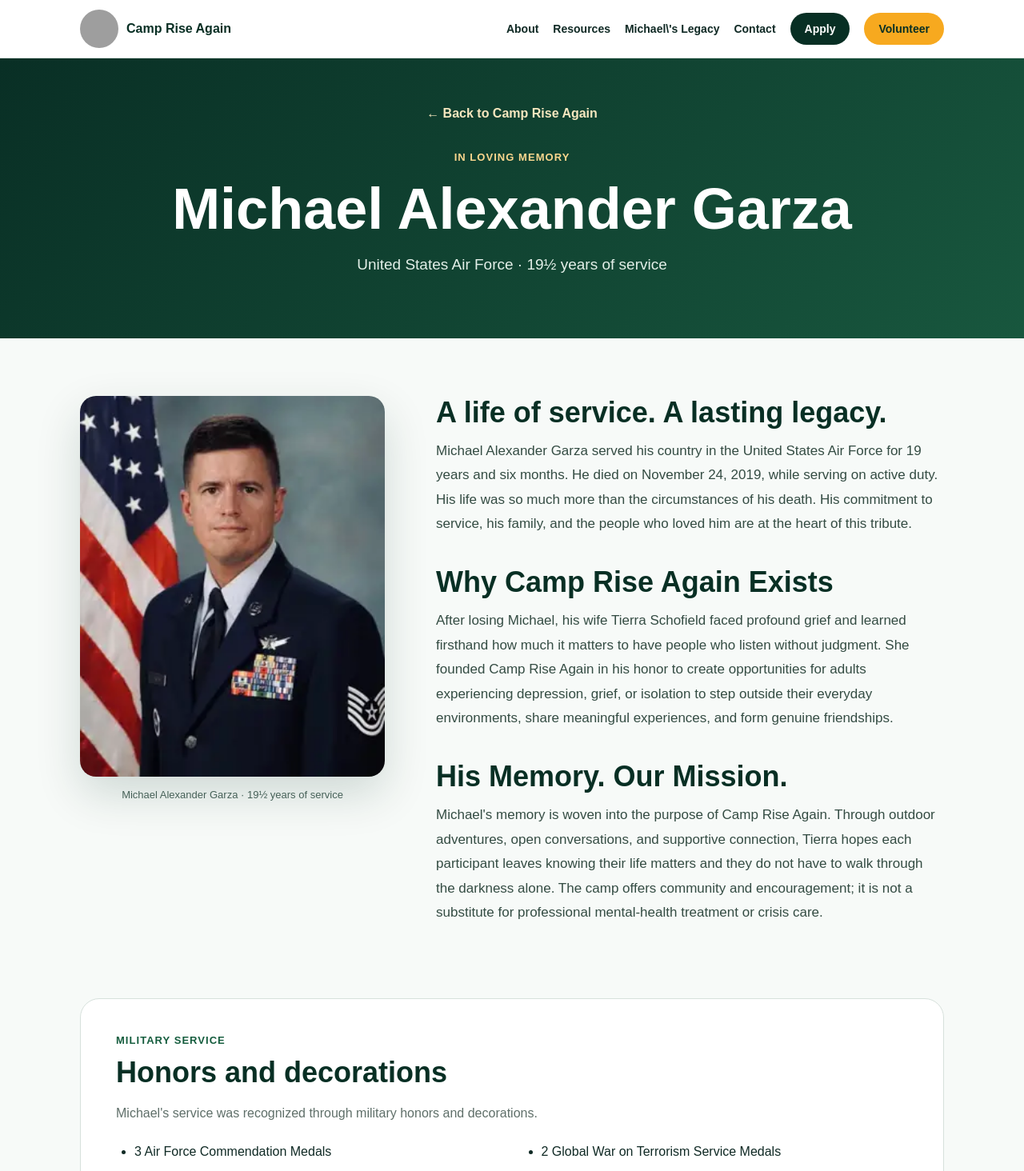
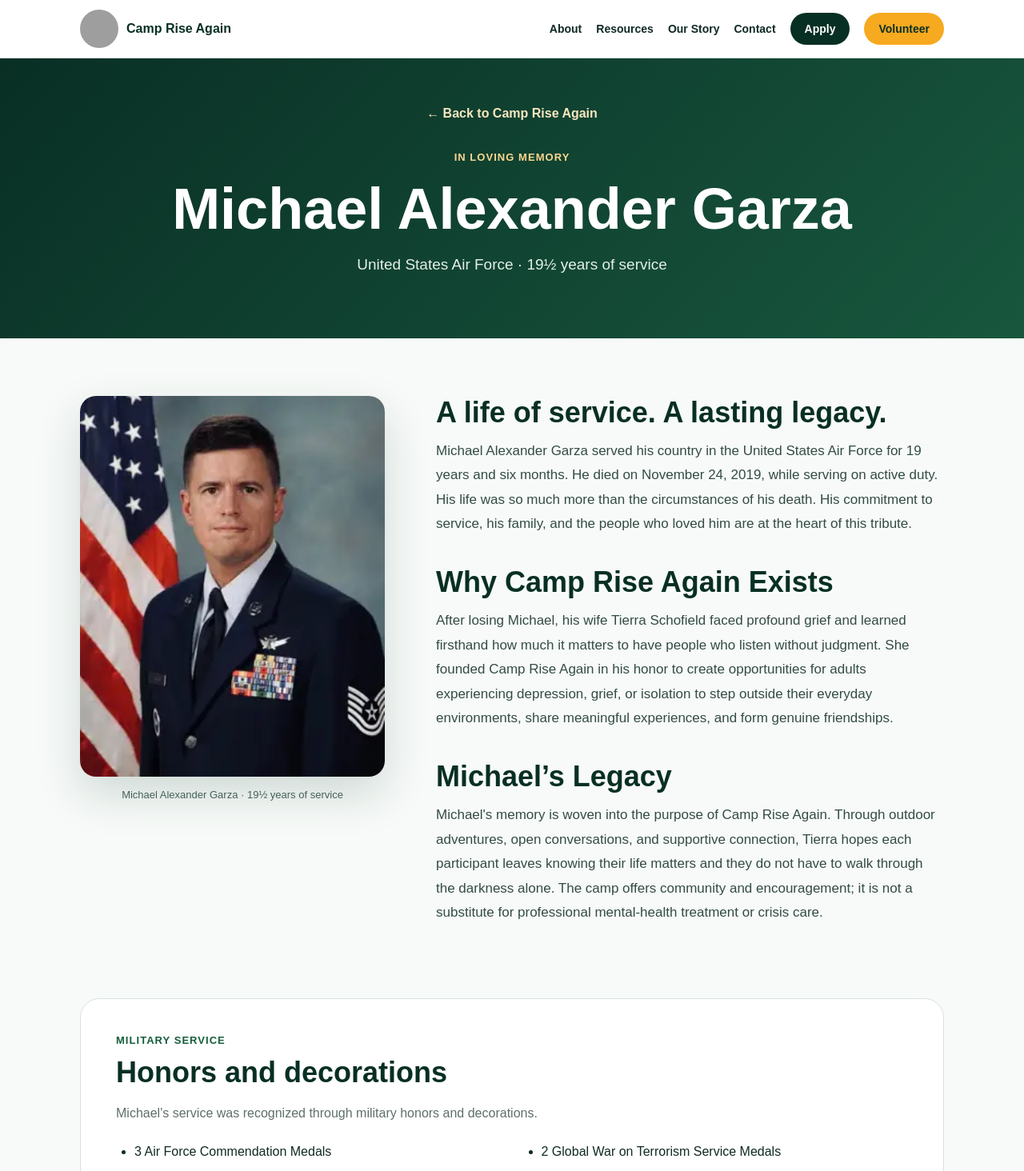
Before and after one commit to zanibethel/CampRiseAgain, a Next.js app: page /michael-garza in a window 1280 px wide. Shown: the top 1464 px of the page at 80% size. Built offline with nearby package versions, Linux system fonts and the light colour scheme; no server answers; the database is empty; grey boxes are pictures that could not be loaded.

Commit message:
Rename memorial navigation to Our Story
* Present Michael's legacy within Our Story: components/SiteHeader.tsx

* Present Michael's legacy within Our Story: components/MemorialSection.tsx

* Present Michael's legacy within Our Story: app/michael-garza/page.tsx

```diff
--- a/app/michael-garza/page.tsx
+++ b/app/michael-garza/page.tsx
@@ -3,7 +3,7 @@ import SiteHeader from "@/components/SiteHeader";
 import MemorialSection from "@/components/MemorialSection";
 
 export const metadata: Metadata = {
-  title: "Michael Alexander Garza's Legacy | Camp Rise Again",
+  title: "Our Story | Michael Alexander Garza | Camp Rise Again",
   description: "Learn how Michael Alexander Garza's life and 19½ years of Air Force service inspired Tierra Schofield to establish Camp Rise Again.",
 };
 
--- a/components/MemorialSection.tsx
+++ b/components/MemorialSection.tsx
@@ -84,7 +84,7 @@ export default function MemorialSection({ variant }: { variant: "home" | "page"
             <p>{memorial.intro}</p>
             <h2>Why Camp Rise Again Exists</h2>
             <p>{memorial.tierra_story}</p>
-            <h2>His Memory. Our Mission.</h2>
+            <h2>Michael’s Legacy</h2>
             <p>{memorial.legacy}</p>
           </div>
         </div>
--- a/components/SiteHeader.tsx
+++ b/components/SiteHeader.tsx
@@ -3,5 +3,5 @@ import HomeManagedPanel from "@/components/HomeManagedPanel";
 import ManagedLogo from "@/components/ManagedLogo";
 
 export default function SiteHeader() {
-  return <><header><div className="nav"><Link className="brand" href="/"><ManagedLogo width={48} height={48} priority /><span>Camp Rise Again</span></Link><nav className="navlinks" aria-label="Primary navigation"><Link href="/#about">About</Link><Link className="resources-link" href="/resources">Resources</Link><Link className="legacy-link" href="/michael-garza">Michael\'s Legacy</Link><Link href="/#contact">Contact</Link><Link className="btn btn-primary" href="/apply">Apply</Link><Link className="btn btn-secondary" href="/volunteer">Volunteer</Link></nav></div></header><HomeManagedPanel /></>;
+  return <><header><div className="nav"><Link className="brand" href="/"><ManagedLogo width={48} height={48} priority /><span>Camp Rise Again</span></Link><nav className="navlinks" aria-label="Primary navigation"><Link href="/#about">About</Link><Link className="resources-link" href="/resources">Resources</Link><Link className="legacy-link" href="/michael-garza">Our Story</Link><Link href="/#contact">Contact</Link><Link className="btn btn-primary" href="/apply">Apply</Link><Link className="btn btn-secondary" href="/volunteer">Volunteer</Link></nav></div></header><HomeManagedPanel /></>;
 }
```
